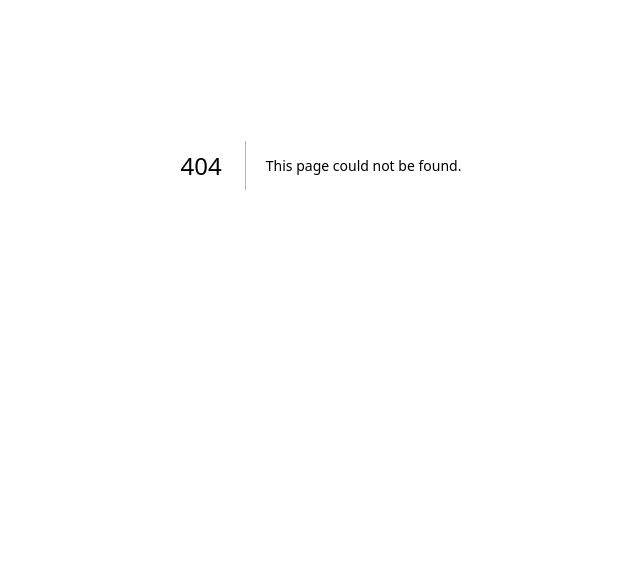
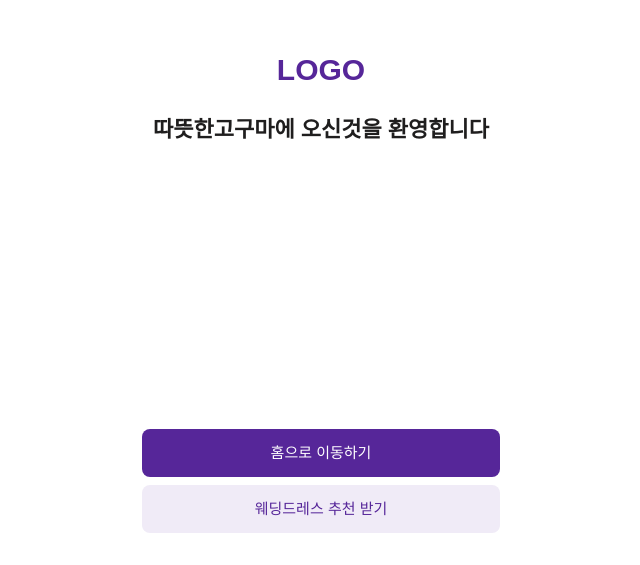
Before and after one commit to swyp11/swyp-frontend, a Next.js app in the folder frontend/: page /signup/complete in a window 1280 px wide. Before the commit this address had no page. Shown: the part 235-800 px from the top of the page, without its empty margins (319-959 px from the left). Built offline with nearby package versions, Linux system fonts and the light colour scheme; a web font is replaced by a local one.

Commit message:
feat: 회원가입 완료 화면 추가

```diff
--- /dev/null
+++ b/frontend/app/signup/complete/page.tsx
@@ -0,0 +1,55 @@
+"use client";
+
+import React from "react";
+import { useRouter } from "next/navigation";
+
+export default function SignupCompletePage() {
+  const router = useRouter();
+
+  // TODO: 실제로는 회원가입 시 입력한 닉네임을 가져와야 함
+  // 예: localStorage, Context API, 또는 서버에서 받은 데이터
+  const userName = "따뜻한고구마"; // 임시 닉네임
+
+  const handleGoHome = () => {
+    router.push("/main");
+  };
+
+  const handleGetRecommendation = () => {
+    // TODO: 웨딩드레스 추천 페이지로 이동
+    router.push("/recommend");
+  };
+
+  return (
+    <div
+      className="bg-white flex flex-col h-screen mx-auto"
+      style={{ width: "var(--app-width)" }}
+    >
+      {/* Main Content - Centered */}
+      <div className="flex-1 flex flex-col items-center justify-center px-4 py-8 gap-6">
+        {/* Logo */}
+        <div className="headline-1 text-primary">LOGO</div>
+
+        {/* Welcome Message */}
+        <div className="title-1 text-on-surface text-center">
+          {userName}에 오신것을 환영합니다
+        </div>
+      </div>
+
+      {/* Bottom Buttons */}
+      <div className="flex flex-col gap-2 px-4 pb-8">
+        {/* Home Button */}
+        <button onClick={handleGoHome} className="btn btn-primary w-full">
+          홈으로 이동하기
+        </button>
+
+        {/* Recommendation Button */}
+        <button
+          onClick={handleGetRecommendation}
+          className="btn btn-secondary w-full"
+        >
+          웨딩드레스 추천 받기
+        </button>
+      </div>
+    </div>
+  );
+}
--- a/frontend/app/signup/step2/page.tsx
+++ b/frontend/app/signup/step2/page.tsx
@@ -33,9 +33,11 @@ export default function SignupStep2Page() {
   const handleComplete = () => {
     if (!isFormValid) return;
 
-    // TODO: 회원가입 완료 로직 구현
+    // TODO: 회원가입 완료 로직 구현 (API 호출 등)
     console.log("Complete sign up:", formData);
-    // router.push("/login"); // 로그인 페이지로 이동
+
+    // 회원가입 완료 페이지로 이동
+    router.push("/signup/complete");
   };
 
   // 뒤로가기 핸들러
```
